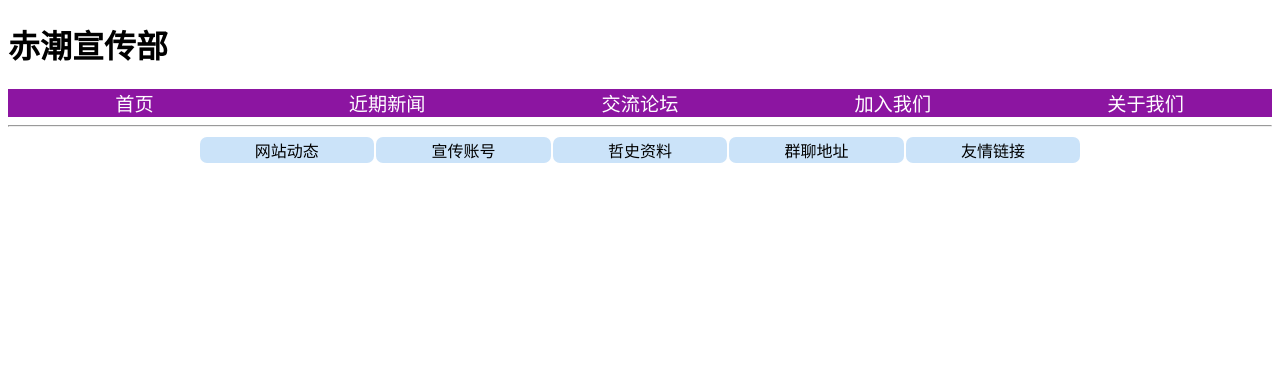
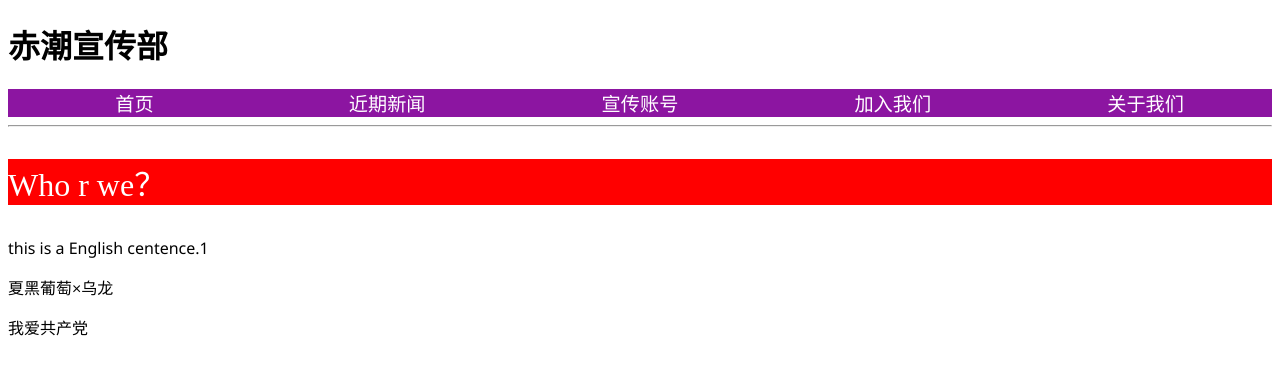
Before and after one commit to CrayHuan233/ccweb, a plain HTML site: page index.html in a window 1280 px wide. Drawn offline with Linux system fonts and the light colour scheme.

Commit message:
Add files via upload

```diff
--- a/index.html
+++ b/index.html
@@ -19,21 +19,6 @@
         text-decoration: none;
         color: white;
     }
-    table.toolcol
-    {
-        width: 70%;
-        float:center;
-
-        margin:auto;
-    }
-    th, td
-    {
-        table-layout: fixed;
-        background-color: rgb(203, 227, 249);
-        border-radius: 7px;
-        width: 5%;
-        text-align: center;
-    }
 </style>
 <head>
     <meta charset="UTF-8">
@@ -48,35 +33,29 @@
         </div>
 
         <div class="topbut">
-            <a style="font-size:120%; "href="/ccweb/index.html">首页</a>
+            <a style="font-size:120%; "href="/index.html">首页</a>
         </div>
 
         <div class="topbut">
-            <a style="font-size:120%; "href="/ccweb/news.html">近期新闻</a>
+            <a style="font-size:120%; "href="/news.html">近期新闻</a>
         </div>
 
         <div class="topbut">
-            <a style="font-size:120%; "href="/ccweb/publi.html">交流论坛</a>
+            <a style="font-size:120%; "href="/publi.html">宣传账号</a>
         </div>
 
         <div class="topbut">
-            <a style="font-size:120%; "href="/ccweb/pigeon.html">加入我们</a>
+            <a style="font-size:120%; "href="/pigeon.html">加入我们</a>
         </div>
 
         <div class="topbut">
-            <a style="font-size:120%; "href="/ccweb/about.html">关于我们</a>
+            <a style="font-size:120%; "href="/about.html">关于我们</a>
         </div>
     </div>
     <hr>
-    <table class="toolcol">
-        <tr>
-            <th><a style="color:black;font-weight: lighter;" href="/toolcol/sitenews.html">网站动态</a></th>
-            <th><a style="color:black;font-weight: lighter;"  href="/toolcol/publicaccs.html">宣传账号</a></th>
-            <th><a style="color:black;font-weight: lighter;"  href="/toolcol/histfiles.html">哲史资料</a></th>
-            <th><a style="color:black;font-weight: lighter;"  href="/toolcol/griupsites.html">群聊地址</a></th>
-            <th><a style="color:black;font-weight: lighter;"  href="/toolcol/otherlinks.html">友情链接</a></th>
-        </tr>
-    </table>
-
+    <p style="color: rgb(255, 255, 255);background-color: rgb(255, 0, 0);font-size: 200%;text-align:cleft;" title="here's a longer one">Who r we？</p>
+    <p style="font-family: 'Segoe UI', Tahoma, Geneva, Verdana, sans-serif;">this is a English centence.1</p>
+    <p style="font-family: 'Gill Sans', 'Gill Sans MT', Calibri, 'Trebuchet MS', sans-serif;">夏黑葡萄×乌龙</p>
+    <a style="color: rgb(0, 0, 0);" title="click here!" href="https://ys.mihoyo.com/cloud">我爱共产党</a>
 </body>
 </html>
```
